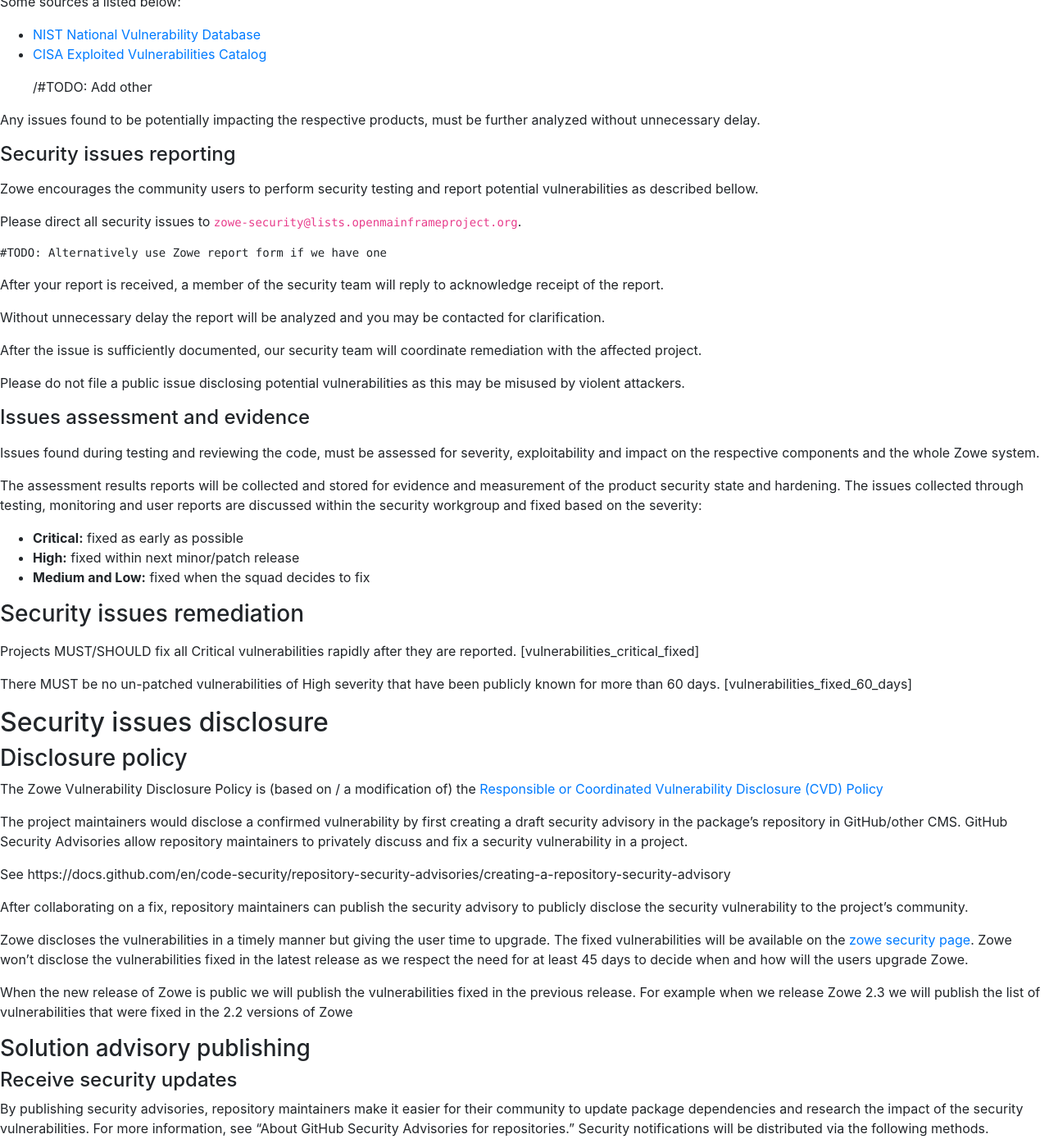
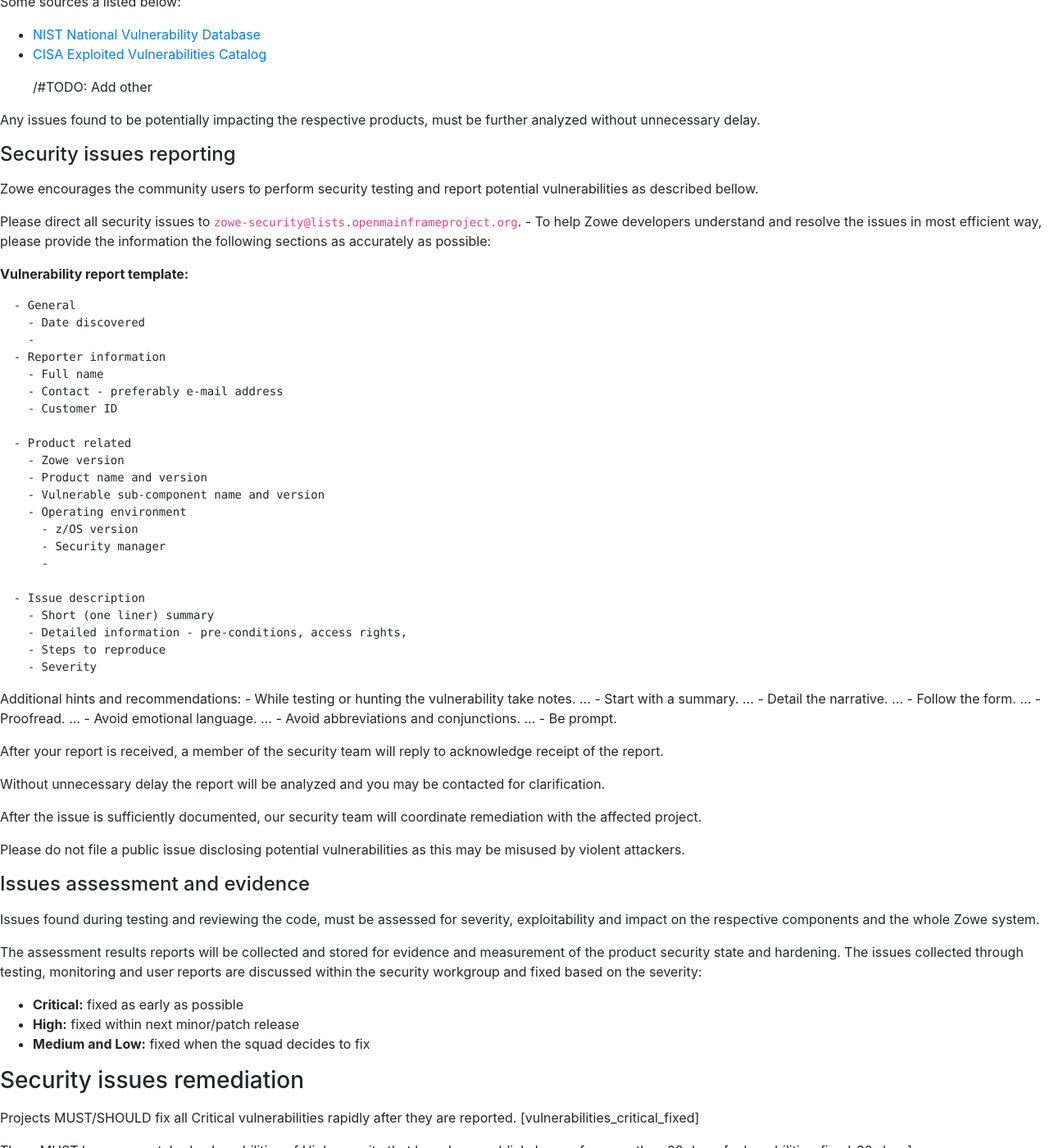
Before and after one commit to zowe/zowe.github.io, a Jekyll site: the page built from security.md, in a window 1280 px wide and 1400 px high, scrolled down 768 px. Shown: the whole window at 82% size. Built offline with Jekyll 4.4.1, drawn with Linux system fonts in a browser that asks for light colours; our own code applies the rules of GitHub Pages for plain Markdown files.

Commit message:
Report template
Signed-off-by: Pavlin Zahariev <pavlin.zahariev@broadcom.net>

`````diff
--- a/security.md
+++ b/security.md
@@ -52,9 +52,54 @@
 
 Zowe encourages the community users to perform security testing and report potential vulnerabilities as described bellow.
 
+<span style="display: none;">#TODO: Alternatively use Zowe report form if we have one</span>
+<span style="display: none;">#TODO: Publish the reporting process on the project web-site: Open SSF: FLOSS Best Practices Criteria  - Vulnerability report process</span>
+
 Please direct all security issues to <code>zowe-security@lists.openmainframeproject.org</code>.
+  -
+To help Zowe developers understand and resolve the issues in most efficient way, please provide the information the following sections as accurately as possible:
 
-    #TODO: Alternatively use Zowe report form if we have one
+**Vulnerability report template:**
+````
+  - General
+    - Date discovered
+    -
+  - Reporter information
+    - Full name
+    - Contact - preferably e-mail address
+    - Customer ID
+
+  - Product related
+    - Zowe version
+    - Product name and version
+    - Vulnerable sub-component name and version
+    - Operating environment
+      - z/OS version
+      - Security manager
+      -
+
+  - Issue description
+    - Short (one liner) summary
+    - Detailed information - pre-conditions, access rights,
+    - Steps to reproduce
+    - Severity
+````
+
+Additional hints and recommendations:
+    - While testing or hunting the vulnerability take notes. ...
+    - Start with a summary. ...
+    - Detail the narrative. ...
+    - Follow the form. ...
+    - Proofread. ...
+    - Avoid emotional language. ...
+    - Avoid abbreviations and conjunctions. ...
+    - Be prompt.
+
+<div style="display: none;">
+  - References:
+    - https://ossf.github.io/osv-schema/
+    - https://github.com/CVEProject/cve-schema
+</div>
 
 After your report is received, a member of the security team will reply to acknowledge receipt of the report.
 
`````
